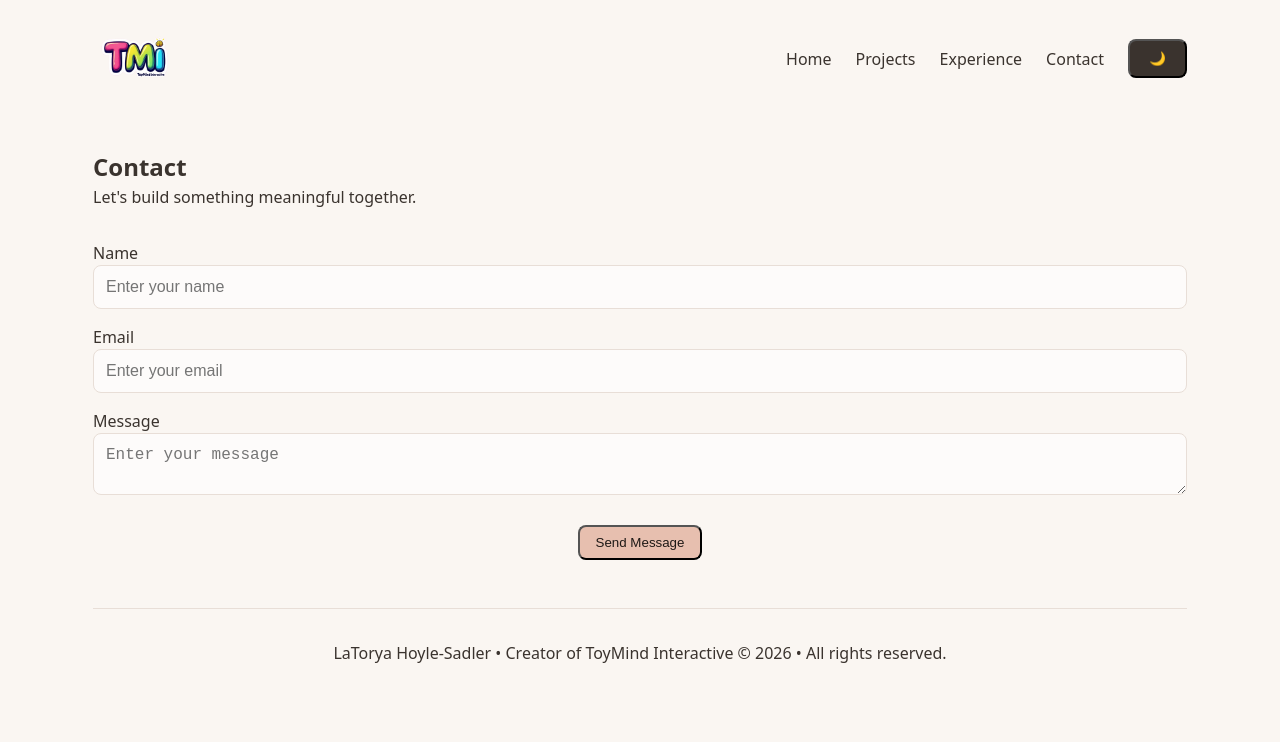
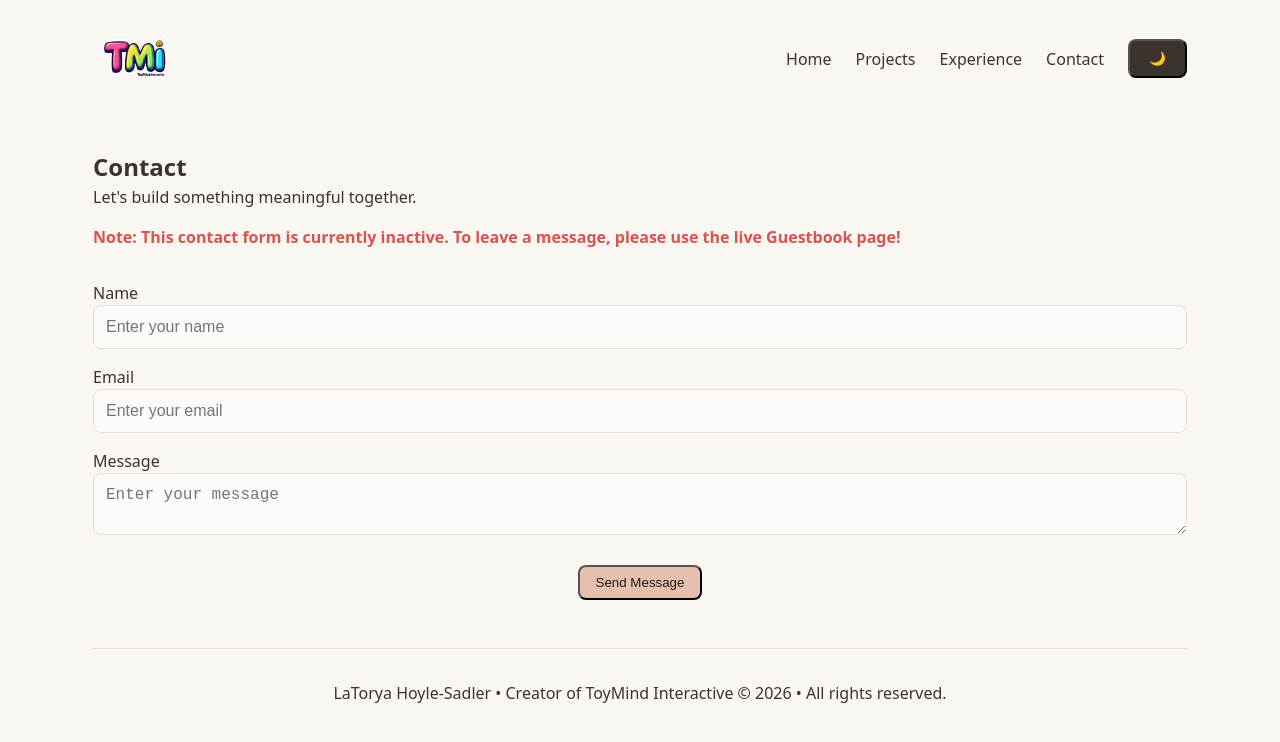
Before and after one commit to IamLaTorya/portfolio-guestbook, a React (Vite) app in the folder client/: page /contact in a window 1280 px wide. Shown: the top 742 px of the page. Built offline with nearby package versions, Linux system fonts and the light colour scheme.

Commit message:
feat: add inactivity notice to contact form

```diff
--- a/client/src/App.css
+++ b/client/src/App.css
@@ -483,6 +483,11 @@ form {
   gap: 1rem;
   width: 100%;
 }
+.form-inactive-notice {
+  color: #d9534f;
+  font-weight: bold;
+  margin-top: 1rem;
+}
 
 input,
 textarea {
--- a/client/src/pages/Contact.jsx
+++ b/client/src/pages/Contact.jsx
@@ -67,7 +67,10 @@ export default function Contact() {
                 <p>
                     Let's build something meaningful together.
                 </p>
-
+                {/* Highlighted Inactivity Notice */}
+                <p className="form-inactive-notice">
+                    Note: This contact form is currently inactive. To leave a message, please use the live Guestbook page!
+                </p>
             </section>
 
             <form
```
